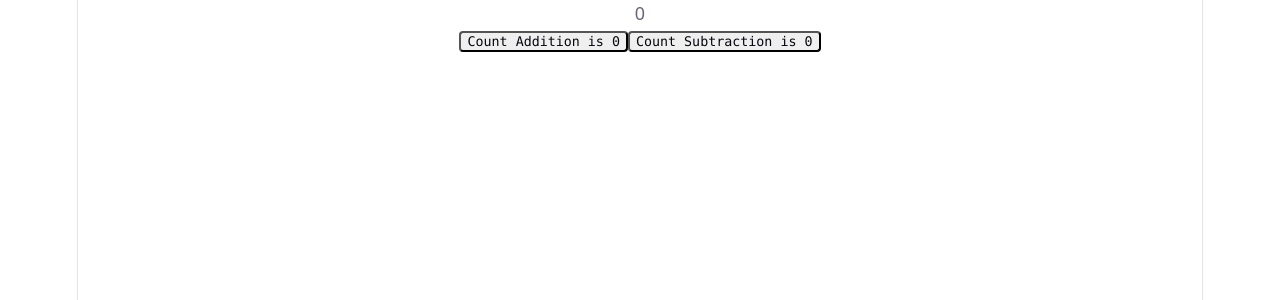
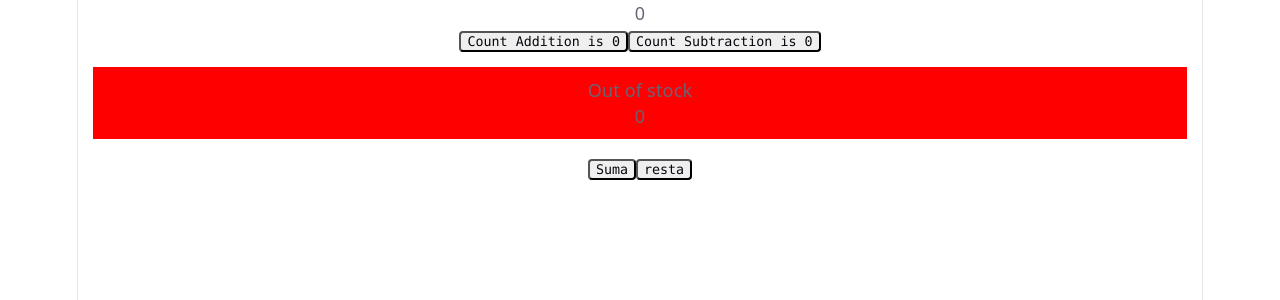
Before and after one commit to tobiasmanquez/react-bootcampt-tobias-manquez, a React (Vite) app: page / in a window 1280 px wide. Shown: the top 300 px of the page. Built offline with nearby package versions, Linux system fonts and the light colour scheme.

Commit message:
feat (class4-exercise2-StockAlert): add StockAlert component to manage stock levels

```diff
--- a/src/App.tsx
+++ b/src/App.tsx
@@ -1,10 +1,13 @@
 import Count from "./Exercise1-Count/Count";
+import StockAlert from "./StockAlert";
 
 function App() {
 
   return (
     <div>
       <Count />
+      <StockAlert/>
+
     </div>
   )
 }
--- /dev/null
+++ b/src/StockAlert.tsx
@@ -0,0 +1,40 @@
+import { useState } from "react";
+
+function StockAlert() {
+
+    const [amout, setAmout] = useState(0);
+    const message = amout < 1 ? 'Out of stock' : amout >= 1 && amout <= 5 ? 'Last few units!' : 'In stock!';
+
+
+    return (
+        <div>
+            <div style={{ margin: "15px", padding: "10px 20px", cursor: "pointer", backgroundColor: "red" }}>
+                <p> {message}</p>
+                <p>{amout}</p>
+            </div>
+
+            <div>
+                <button
+                    type="button"
+                    className="counter addition"
+                    onClick={() => {
+                        setAmout((amout) => amout + 1)
+                    }}
+                >
+                    Suma
+                </button>
+
+                <button
+                    type="button"
+                    className="counter subtraction"
+                    onClick={() => {
+                        setAmout((amout) => amout - 1)
+                    }}
+                >
+                    resta
+                </button>
+            </div>
+        </div>
+    )
+}
+export default StockAlert
```
